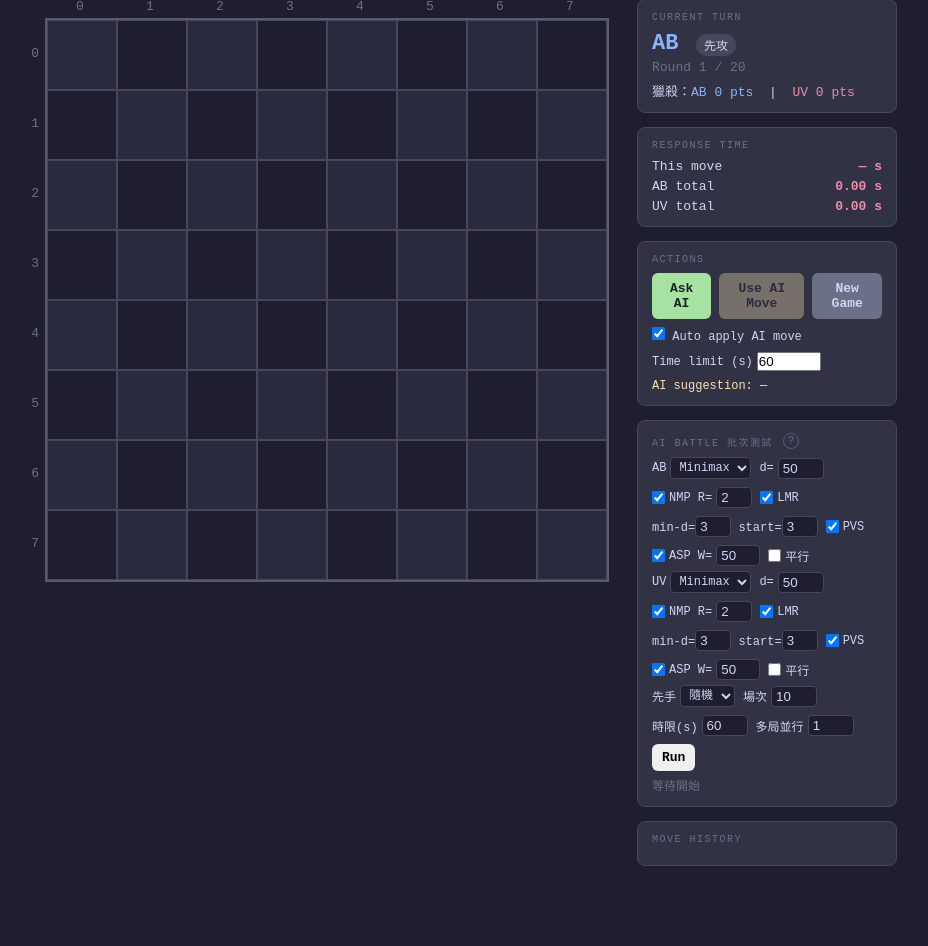
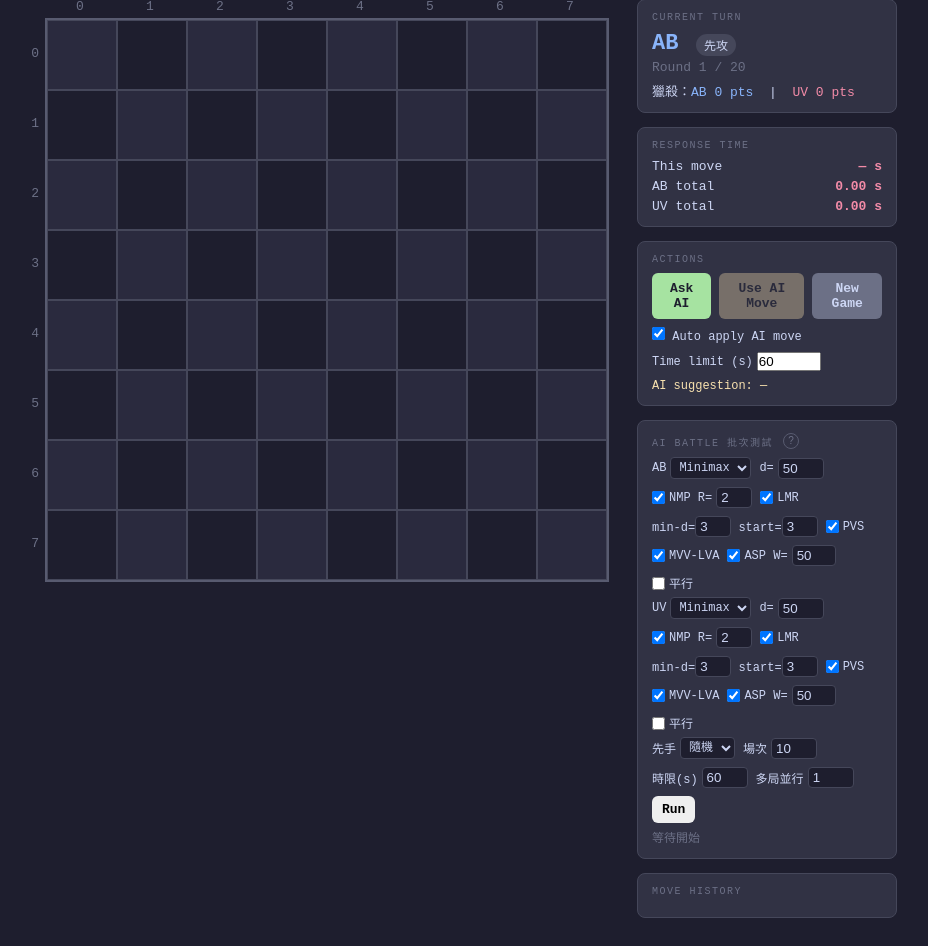
Before and after one commit to Chenredfish/Artificial_Intelligence_Project_2026, a Flask app: page / in a window 1280 px wide. Shown: the part 29-975 px from the top of the page, without its empty margins (181-1109 px from the left). Before the commit the page ends 895 px from the top, so only its background shows below. Run offline with Flask 3, Linux system fonts and the light colour scheme.

Commit message:
feat(battle): add per-team MVV-LVA toggle for A/B testing in AI Battle
Threads use_mvv_lva through the full call chain (move_score ->
order_moves -> quiescence_search -> minimax -> _root_move_worker ->
choose_minimax_move -> choose_move_by_strategy -> play_ai_battle_game ->
_game_worker -> api_ai_battle). Adds AB/UV MVV-LVA checkboxes to the
battle UI so one side can use MVV-LVA while the other uses the original
flat capture ordering, enabling direct A/B comparison.

Co-Authored-By: Claude Sonnet 4.6 <noreply@anthropic.com>

```diff
--- a/src/app.py
+++ b/src/app.py
@@ -357,12 +357,15 @@ def is_capture_move(board, move):
     return board.get(to_pos[0], to_pos[1]) is not None
 
 
-def move_score(board, move, best_move=None, history_heuristic=None):
+def move_score(board, move, best_move=None, history_heuristic=None, use_mvv_lva=True):
     from_pos, to_pos = move
     captured = board.get(to_pos[0], to_pos[1])
-    # MVV-LVA: prefer high-value victim, break ties by low-value attacker
     if captured is not None:
-        mvv_lva = EVAL_PIECE_WEIGHTS[captured] * 100 - EVAL_PIECE_WEIGHTS[board.get(from_pos[0], from_pos[1])]
+        if use_mvv_lva:
+            # MVV-LVA: prefer high-value victim, break ties by low-value attacker
+            mvv_lva = EVAL_PIECE_WEIGHTS[captured] * 100 - EVAL_PIECE_WEIGHTS[board.get(from_pos[0], from_pos[1])]
+        else:
+            mvv_lva = PIECE_POINTS.get(captured, 0) * 100
     else:
         mvv_lva = 0
     row, col = to_pos
@@ -374,25 +377,25 @@ def move_score(board, move, best_move=None, history_heuristic=None):
     return (best_bonus, mvv_lva, history_bonus, -center_distance)
 
 
-def order_moves(board, moves, transposition_table, history_heuristic, team, maximizing_team):
+def order_moves(board, moves, transposition_table, history_heuristic, team, maximizing_team, use_mvv_lva=True):
     tt_entry = transposition_table.get((board_key(board), team, maximizing_team)) if transposition_table is not None else None
     best_move = tt_entry.get('best_move') if tt_entry else None
     scored_moves = []
     for move in moves:
-        score = move_score(board, move, best_move=best_move, history_heuristic=history_heuristic)
+        score = move_score(board, move, best_move=best_move, history_heuristic=history_heuristic, use_mvv_lva=use_mvv_lva)
         scored_moves.append((score, move))
     scored_moves.sort(reverse=True)
     return [move for _, move in scored_moves]
 
 
-def quiescence_search(board, team, maximizing_team, alpha, beta, start_time=None, time_limit=None, history_heuristic=None):
+def quiescence_search(board, team, maximizing_team, alpha, beta, start_time=None, time_limit=None, history_heuristic=None, use_mvv_lva=True):
     if time_limit is not None and start_time is not None and time.time() - start_time >= time_limit:
         raise SearchTimeout()
 
     stand_pat = evaluate_board(board, maximizing_team)
     opponent = 'UV' if team == 'AB' else 'AB'
     moves = [move for move in board.all_legal_moves(team) if is_capture_move(board, move)]
-    moves = order_moves(board, moves, None, history_heuristic, team, maximizing_team)
+    moves = order_moves(board, moves, None, history_heuristic, team, maximizing_team, use_mvv_lva=use_mvv_lva)
 
     if team == maximizing_team:
         # MAX node: stand-pat raises the floor; capture must beat beta to prune.
@@ -404,7 +407,7 @@ def quiescence_search(board, team, maximizing_team, alpha, beta, start_time=None
                 raise SearchTimeout()
             child = board.copy()
             child.apply_move(from_pos, to_pos)
-            score = quiescence_search(child, opponent, maximizing_team, alpha, beta, start_time, time_limit, history_heuristic)
+            score = quiescence_search(child, opponent, maximizing_team, alpha, beta, start_time, time_limit, history_heuristic, use_mvv_lva=use_mvv_lva)
             if score >= beta:
                 return beta
             alpha = max(alpha, score)
@@ -419,20 +422,20 @@ def quiescence_search(board, team, maximizing_team, alpha, beta, start_time=None
                 raise SearchTimeout()
             child = board.copy()
             child.apply_move(from_pos, to_pos)
-            score = quiescence_search(child, opponent, maximizing_team, alpha, beta, start_time, time_limit, history_heuristic)
+            score = quiescence_search(child, opponent, maximizing_team, alpha, beta, start_time, time_limit, history_heuristic, use_mvv_lva=use_mvv_lva)
             if score <= alpha:
                 return alpha
             beta = min(beta, score)
         return beta
 
 
-def minimax(board, team, depth, maximizing_team, alpha=-float('inf'), beta=float('inf'), start_time=None, time_limit=None, transposition_table=None, history_heuristic=None, allow_null=True, nmp_r=DEFAULT_NMP_R, use_lmr=True, lmr_min_depth=DEFAULT_LMR_MIN_DEPTH, lmr_move_index=DEFAULT_LMR_MOVE_INDEX, use_pvs=True):
+def minimax(board, team, depth, maximizing_team, alpha=-float('inf'), beta=float('inf'), start_time=None, time_limit=None, transposition_table=None, history_heuristic=None, allow_null=True, nmp_r=DEFAULT_NMP_R, use_lmr=True, lmr_min_depth=DEFAULT_LMR_MIN_DEPTH, lmr_move_index=DEFAULT_LMR_MOVE_INDEX, use_pvs=True, use_mvv_lva=True):
     if time_limit is not None and start_time is not None:
         if time.time() - start_time >= time_limit:
             raise SearchTimeout()
 
     if depth == 0:
-        return quiescence_search(board, team, maximizing_team, alpha, beta, start_time, time_limit, history_heuristic)
+        return quiescence_search(board, team, maximizing_team, alpha, beta, start_time, time_limit, history_heuristic, use_mvv_lva=use_mvv_lva)
 
     tt_key = (board_key(board), team, maximizing_team)
     if transposition_table is not None:
@@ -451,7 +454,7 @@ def minimax(board, team, depth, maximizing_team, alpha=-float('inf'), beta=float
     if not moves:
         return evaluate_board(board, maximizing_team)
 
-    moves = order_moves(board, moves, transposition_table, history_heuristic, team, maximizing_team)
+    moves = order_moves(board, moves, transposition_table, history_heuristic, team, maximizing_team, use_mvv_lva=use_mvv_lva)
     opponent = 'UV' if team == 'AB' else 'AB'
     alpha_orig, beta_orig = alpha, beta
 
@@ -466,7 +469,7 @@ def minimax(board, team, depth, maximizing_team, alpha=-float('inf'), beta=float
                                    transposition_table, history_heuristic,
                                    allow_null=False, nmp_r=nmp_r,
                                    use_lmr=use_lmr, lmr_min_depth=lmr_min_depth, lmr_move_index=lmr_move_index,
-                                   use_pvs=use_pvs)
+                                   use_pvs=use_pvs, use_mvv_lva=use_mvv_lva)
                 if null_val >= beta:
                     return beta
             except SearchTimeout:
@@ -476,7 +479,7 @@ def minimax(board, team, depth, maximizing_team, alpha=-float('inf'), beta=float
                       transposition_table=transposition_table, history_heuristic=history_heuristic,
                       allow_null=allow_null, nmp_r=nmp_r,
                       use_lmr=use_lmr, lmr_min_depth=lmr_min_depth, lmr_move_index=lmr_move_index,
-                      use_pvs=use_pvs)
+                      use_pvs=use_pvs, use_mvv_lva=use_mvv_lva)
 
     if team == maximizing_team:
         best = -float('inf')
@@ -566,7 +569,7 @@ def minimax(board, team, depth, maximizing_team, alpha=-float('inf'), beta=float
 
 def _root_move_worker(args):
     """Top-level worker for ProcessPoolExecutor — evaluates one root move with iterative deepening."""
-    board_grid, from_pos, to_pos, max_depth, team, opponent, use_nmp, nmp_r, use_lmr, lmr_min_depth, lmr_move_index, start_time, time_limit, use_pvs = args
+    board_grid, from_pos, to_pos, max_depth, team, opponent, use_nmp, nmp_r, use_lmr, lmr_min_depth, lmr_move_index, start_time, time_limit, use_pvs, use_mvv_lva = args
     child = Board()
     child._grid = [list(row) for row in board_grid]
     child.apply_move(from_pos, to_pos)
@@ -582,7 +585,7 @@ def _root_move_worker(args):
                           start_time, time_limit, tt, hh,
                           allow_null=use_nmp, nmp_r=nmp_r,
                           use_lmr=use_lmr, lmr_min_depth=lmr_min_depth, lmr_move_index=lmr_move_index,
-                          use_pvs=use_pvs)
+                          use_pvs=use_pvs, use_mvv_lva=use_mvv_lva)
             best_value = val
             last_depth = d
         except SearchTimeout:
@@ -590,7 +593,7 @@ def _root_move_worker(args):
     return (best_value, from_pos, to_pos, last_depth)
 
 
-def choose_minimax_move(board, team, depth=MINIMAX_DEPTH, time_limit=None, use_nmp=True, nmp_r=DEFAULT_NMP_R, use_lmr=True, lmr_min_depth=DEFAULT_LMR_MIN_DEPTH, lmr_move_index=DEFAULT_LMR_MOVE_INDEX, use_parallel=False, use_asp=True, asp_window=ASPIRATION_WINDOW, use_pvs=True):
+def choose_minimax_move(board, team, depth=MINIMAX_DEPTH, time_limit=None, use_nmp=True, nmp_r=DEFAULT_NMP_R, use_lmr=True, lmr_min_depth=DEFAULT_LMR_MIN_DEPTH, lmr_move_index=DEFAULT_LMR_MOVE_INDEX, use_parallel=False, use_asp=True, asp_window=ASPIRATION_WINDOW, use_pvs=True, use_mvv_lva=True):
     global _last_depth_reached
     moves = board.all_legal_moves(team)
     if not moves:
@@ -607,7 +610,7 @@ def choose_minimax_move(board, team, depth=MINIMAX_DEPTH, time_limit=None, use_n
         board_grid = tuple(tuple(row) for row in board._grid)
         args_list = [
             (board_grid, fp, tp, depth, team, opponent, use_nmp, nmp_r,
-             use_lmr, lmr_min_depth, lmr_move_index, start_time, time_limit, use_pvs)
+             use_lmr, lmr_min_depth, lmr_move_index, start_time, time_limit, use_pvs, use_mvv_lva)
             for fp, tp in moves
         ]
         with ProcessPoolExecutor() as executor:
@@ -638,7 +641,7 @@ def choose_minimax_move(board, team, depth=MINIMAX_DEPTH, time_limit=None, use_n
             asp_alpha, asp_beta = -float('inf'), float('inf')
         asp_alpha_orig = asp_alpha  # save original lower bound for failure detection
 
-        ordered_moves = order_moves(board, moves, transposition_table, history_heuristic, team, team)
+        ordered_moves = order_moves(board, moves, transposition_table, history_heuristic, team, team, use_mvv_lva=use_mvv_lva)
         best_value = -float('inf')
         current_moves = []
 
@@ -648,7 +651,7 @@ def choose_minimax_move(board, team, depth=MINIMAX_DEPTH, time_limit=None, use_n
                     raise SearchTimeout()
                 child = board.copy()
                 child.apply_move(from_pos, to_pos)
-                value = minimax(child, opponent, current_depth - 1, team, asp_alpha, asp_beta, start_time, time_limit, transposition_table, history_heuristic, allow_null=use_nmp, nmp_r=nmp_r, use_lmr=use_lmr, lmr_min_depth=lmr_min_depth, lmr_move_index=lmr_move_index, use_pvs=use_pvs)
+                value = minimax(child, opponent, current_depth - 1, team, asp_alpha, asp_beta, start_time, time_limit, transposition_table, history_heuristic, allow_null=use_nmp, nmp_r=nmp_r, use_lmr=use_lmr, lmr_min_depth=lmr_min_depth, lmr_move_index=lmr_move_index, use_pvs=use_pvs, use_mvv_lva=use_mvv_lva)
                 if value > best_value:
                     best_value = value
                     current_moves = [(from_pos, to_pos)]
@@ -672,7 +675,7 @@ def choose_minimax_move(board, team, depth=MINIMAX_DEPTH, time_limit=None, use_n
                             raise SearchTimeout()
                         child = board.copy()
                         child.apply_move(from_pos, to_pos)
-                        value = minimax(child, opponent, current_depth - 1, team, -float('inf'), float('inf'), start_time, time_limit, transposition_table, history_heuristic, allow_null=use_nmp, nmp_r=nmp_r, use_lmr=use_lmr, lmr_min_depth=lmr_min_depth, lmr_move_index=lmr_move_index, use_pvs=use_pvs)
+                        value = minimax(child, opponent, current_depth - 1, team, -float('inf'), float('inf'), start_time, time_limit, transposition_table, history_heuristic, allow_null=use_nmp, nmp_r=nmp_r, use_lmr=use_lmr, lmr_min_depth=lmr_min_depth, lmr_move_index=lmr_move_index, use_pvs=use_pvs, use_mvv_lva=use_mvv_lva)
                         if value > retry_value:
                             retry_value = value
                             retry_moves = [(from_pos, to_pos)]
@@ -726,16 +729,16 @@ def choose_greedy_move(board, team):
     return random.choice(moves)
 
 
-def choose_move_by_strategy(board, team, strategy, depth=MINIMAX_DEPTH, time_limit=None, use_nmp=True, nmp_r=DEFAULT_NMP_R, use_lmr=True, lmr_min_depth=DEFAULT_LMR_MIN_DEPTH, lmr_move_index=DEFAULT_LMR_MOVE_INDEX, use_parallel=False, use_asp=True, asp_window=ASPIRATION_WINDOW, use_pvs=True):
+def choose_move_by_strategy(board, team, strategy, depth=MINIMAX_DEPTH, time_limit=None, use_nmp=True, nmp_r=DEFAULT_NMP_R, use_lmr=True, lmr_min_depth=DEFAULT_LMR_MIN_DEPTH, lmr_move_index=DEFAULT_LMR_MOVE_INDEX, use_parallel=False, use_asp=True, asp_window=ASPIRATION_WINDOW, use_pvs=True, use_mvv_lva=True):
     if strategy == 'random':
         moves = board.all_legal_moves(team)
         return random.choice(moves) if moves else None
     if strategy == 'greedy':
         return choose_greedy_move(board, team)
-    return choose_minimax_move(board, team, depth=depth, time_limit=time_limit, use_nmp=use_nmp, nmp_r=nmp_r, use_lmr=use_lmr, lmr_min_depth=lmr_min_depth, lmr_move_index=lmr_move_index, use_parallel=use_parallel, use_asp=use_asp, asp_window=asp_window, use_pvs=use_pvs)
+    return choose_minimax_move(board, team, depth=depth, time_limit=time_limit, use_nmp=use_nmp, nmp_r=nmp_r, use_lmr=use_lmr, lmr_min_depth=lmr_min_depth, lmr_move_index=lmr_move_index, use_parallel=use_parallel, use_asp=use_asp, asp_window=asp_window, use_pvs=use_pvs, use_mvv_lva=use_mvv_lva)
 
 
-def play_ai_battle_game(ab_depth, uv_depth, rounds=20, time_limit=None, ab_strategy='minimax', uv_strategy='minimax', ab_nmp=True, uv_nmp=True, ab_nmp_r=DEFAULT_NMP_R, uv_nmp_r=DEFAULT_NMP_R, first_team='random', ab_lmr=True, uv_lmr=True, ab_lmr_min_depth=DEFAULT_LMR_MIN_DEPTH, ab_lmr_move_index=DEFAULT_LMR_MOVE_INDEX, uv_lmr_min_depth=DEFAULT_LMR_MIN_DEPTH, uv_lmr_move_index=DEFAULT_LMR_MOVE_INDEX, ab_parallel=False, uv_parallel=False, ab_asp=True, uv_asp=True, ab_asp_window=ASPIRATION_WINDOW, uv_asp_window=ASPIRATION_WINDOW, ab_pvs=True, uv_pvs=True):
+def play_ai_battle_game(ab_depth, uv_depth, rounds=20, time_limit=None, ab_strategy='minimax', uv_strategy='minimax', ab_nmp=True, uv_nmp=True, ab_nmp_r=DEFAULT_NMP_R, uv_nmp_r=DEFAULT_NMP_R, first_team='random', ab_lmr=True, uv_lmr=True, ab_lmr_min_depth=DEFAULT_LMR_MIN_DEPTH, ab_lmr_move_index=DEFAULT_LMR_MOVE_INDEX, uv_lmr_min_depth=DEFAULT_LMR_MIN_DEPTH, uv_lmr_move_index=DEFAULT_LMR_MOVE_INDEX, ab_parallel=False, uv_parallel=False, ab_asp=True, uv_asp=True, ab_asp_window=ASPIRATION_WINDOW, uv_asp_window=ASPIRATION_WINDOW, ab_pvs=True, uv_pvs=True, ab_mvv_lva=True, uv_mvv_lva=True):
     global _last_depth_reached
     board = Board.random_legal_board()
     game = Game(board=board)
@@ -771,9 +774,10 @@ def play_ai_battle_game(ab_depth, uv_depth, rounds=20, time_limit=None, ab_strat
             asp       = ab_asp      if team == 'AB' else uv_asp
             asp_w     = ab_asp_window if team == 'AB' else uv_asp_window
             pvs       = ab_pvs      if team == 'AB' else uv_pvs
+            mvv_lva   = ab_mvv_lva  if team == 'AB' else uv_mvv_lva
             _last_depth_reached = 0
             t0 = time.time()
-            move = choose_move_by_strategy(game.board, team, strategy, depth, time_limit, use_nmp=nmp, nmp_r=nmp_r_val, use_lmr=lmr, lmr_min_depth=lmr_min, lmr_move_index=lmr_idx, use_parallel=parallel, use_asp=asp, asp_window=asp_w, use_pvs=pvs)
+            move = choose_move_by_strategy(game.board, team, strategy, depth, time_limit, use_nmp=nmp, nmp_r=nmp_r_val, use_lmr=lmr, lmr_min_depth=lmr_min, lmr_move_index=lmr_idx, use_parallel=parallel, use_asp=asp, asp_window=asp_w, use_pvs=pvs, use_mvv_lva=mvv_lva)
             move_time = time.time() - t0
             depth_reached = _last_depth_reached
             time_pct = round(move_time / time_limit * 100, 1) if time_limit else None
@@ -920,7 +924,8 @@ def _game_worker(args):
      ab_nmp, uv_nmp, ab_nmp_r, uv_nmp_r, first_team,
      ab_lmr, uv_lmr, ab_lmr_min_depth, ab_lmr_move_index,
      uv_lmr_min_depth, uv_lmr_move_index,
-     ab_asp, uv_asp, ab_asp_window, uv_asp_window, ab_pvs, uv_pvs) = args
+     ab_asp, uv_asp, ab_asp_window, uv_asp_window, ab_pvs, uv_pvs,
+     ab_mvv_lva, uv_mvv_lva) = args
     gr = play_ai_battle_game(
         ab_depth, uv_depth, rounds=20, time_limit=time_limit,
         ab_strategy=ab_strategy, uv_strategy=uv_strategy,
@@ -931,6 +936,7 @@ def _game_worker(args):
         ab_parallel=False, uv_parallel=False,
         ab_asp=ab_asp, uv_asp=uv_asp, ab_asp_window=ab_asp_window, uv_asp_window=uv_asp_window,
         ab_pvs=ab_pvs, uv_pvs=uv_pvs,
+        ab_mvv_lva=ab_mvv_lva, uv_mvv_lva=uv_mvv_lva,
     )
     return game_idx, gr
 
@@ -1047,6 +1053,8 @@ def api_ai_battle():
     uv_asp = bool(data.get('uv_asp', True))
     ab_pvs = bool(data.get('ab_pvs', True))
     uv_pvs = bool(data.get('uv_pvs', True))
+    ab_mvv_lva = bool(data.get('ab_mvv_lva', True))
+    uv_mvv_lva = bool(data.get('uv_mvv_lva', True))
     try:
         ab_asp_window = max(5, min(int(data.get('ab_asp_window', ASPIRATION_WINDOW)), 500))
         uv_asp_window = max(5, min(int(data.get('uv_asp_window', ASPIRATION_WINDOW)), 500))
@@ -1072,7 +1080,8 @@ def api_ai_battle():
                  ab_nmp, uv_nmp, ab_nmp_r, uv_nmp_r, first_team,
                  ab_lmr, uv_lmr, ab_lmr_min_depth, ab_lmr_move_index,
                  uv_lmr_min_depth, uv_lmr_move_index,
-                 ab_asp, uv_asp, ab_asp_window, uv_asp_window, ab_pvs, uv_pvs)
+                 ab_asp, uv_asp, ab_asp_window, uv_asp_window, ab_pvs, uv_pvs,
+                 ab_mvv_lva, uv_mvv_lva)
                 for i in range(games)
             ]
             completed_count = 0
@@ -1142,6 +1151,7 @@ def api_ai_battle():
                     ab_parallel=ab_parallel, uv_parallel=uv_parallel,
                     ab_asp=ab_asp, uv_asp=uv_asp, ab_asp_window=ab_asp_window, uv_asp_window=uv_asp_window,
                     ab_pvs=ab_pvs, uv_pvs=uv_pvs,
+                    ab_mvv_lva=ab_mvv_lva, uv_mvv_lva=uv_mvv_lva,
                 )
                 if gr['winner'] == 'AB':
                     ab_wins += 1
--- a/templates/index.html
+++ b/templates/index.html
@@ -362,6 +362,7 @@
       <label id="battle-ab-lmr-wrap"><input type="checkbox" id="battle-ab-lmr" checked> LMR</label>
       <span id="battle-ab-lmr-params-wrap" style="font-size:12px;"> min-d=<input id="battle-ab-lmr-min-depth" type="number" min="2" max="10" value="3" style="width:36px;"> start=<input id="battle-ab-lmr-move-index" type="number" min="1" max="10" value="3" style="width:36px;"></span>
       <label id="battle-ab-pvs-wrap"><input type="checkbox" id="battle-ab-pvs" checked> PVS</label>
+      <label id="battle-ab-mvv-lva-wrap"><input type="checkbox" id="battle-ab-mvv-lva" checked> MVV-LVA</label>
       <label id="battle-ab-asp-wrap"><input type="checkbox" id="battle-ab-asp" checked> ASP W=<input id="battle-ab-asp-w" type="number" min="5" max="500" value="50" style="width:44px;"></label>
       <label id="battle-ab-parallel-wrap"><input type="checkbox" id="battle-ab-parallel"> 平行</label>
     </div>
@@ -378,6 +379,7 @@
       <label id="battle-uv-lmr-wrap"><input type="checkbox" id="battle-uv-lmr" checked> LMR</label>
       <span id="battle-uv-lmr-params-wrap" style="font-size:12px;"> min-d=<input id="battle-uv-lmr-min-depth" type="number" min="2" max="10" value="3" style="width:36px;"> start=<input id="battle-uv-lmr-move-index" type="number" min="1" max="10" value="3" style="width:36px;"></span>
       <label id="battle-uv-pvs-wrap"><input type="checkbox" id="battle-uv-pvs" checked> PVS</label>
+      <label id="battle-uv-mvv-lva-wrap"><input type="checkbox" id="battle-uv-mvv-lva" checked> MVV-LVA</label>
       <label id="battle-uv-asp-wrap"><input type="checkbox" id="battle-uv-asp" checked> ASP W=<input id="battle-uv-asp-w" type="number" min="5" max="500" value="50" style="width:44px;"></label>
       <label id="battle-uv-parallel-wrap"><input type="checkbox" id="battle-uv-parallel"> 平行</label>
     </div>
@@ -751,6 +753,7 @@ document.getElementById('battle-ab-strategy').addEventListener('change', functio
   document.getElementById('battle-ab-lmr-wrap').style.display = show;
   document.getElementById('battle-ab-lmr-params-wrap').style.display = show;
   document.getElementById('battle-ab-pvs-wrap').style.display = show;
+  document.getElementById('battle-ab-mvv-lva-wrap').style.display = show;
   document.getElementById('battle-ab-asp-wrap').style.display = show;
   document.getElementById('battle-ab-parallel-wrap').style.display = show;
 });
@@ -761,6 +764,7 @@ document.getElementById('battle-uv-strategy').addEventListener('change', functio
   document.getElementById('battle-uv-lmr-wrap').style.display = show;
   document.getElementById('battle-uv-lmr-params-wrap').style.display = show;
   document.getElementById('battle-uv-pvs-wrap').style.display = show;
+  document.getElementById('battle-uv-mvv-lva-wrap').style.display = show;
   document.getElementById('battle-uv-asp-wrap').style.display = show;
   document.getElementById('battle-uv-parallel-wrap').style.display = show;
 });
@@ -837,6 +841,8 @@ document.getElementById('btn-ai-battle').addEventListener('click', async () => {
   const uvParallel = document.getElementById('battle-uv-parallel').checked;
   const abPvs      = document.getElementById('battle-ab-pvs').checked;
   const uvPvs      = document.getElementById('battle-uv-pvs').checked;
+  const abMvvLva   = document.getElementById('battle-ab-mvv-lva').checked;
+  const uvMvvLva   = document.getElementById('battle-uv-mvv-lva').checked;
   const abAsp      = document.getElementById('battle-ab-asp').checked;
   const uvAsp      = document.getElementById('battle-uv-asp').checked;
   const abAspW     = parseInt(document.getElementById('battle-ab-asp-w').value, 10) || 50;
@@ -874,6 +880,7 @@ document.getElementById('btn-ai-battle').addEventListener('click', async () => {
     uv_lmr_min_depth: uvLmrMinDepth, uv_lmr_move_index: uvLmrMoveIndex,
     ab_parallel: abParallel, uv_parallel: uvParallel,
     ab_pvs: abPvs, uv_pvs: uvPvs,
+    ab_mvv_lva: abMvvLva, uv_mvv_lva: uvMvvLva,
     ab_asp: abAsp, uv_asp: uvAsp, ab_asp_window: abAspW, uv_asp_window: uvAspW,
     game_workers: gameWorkers,
     first_team: firstTeam, games,
```
